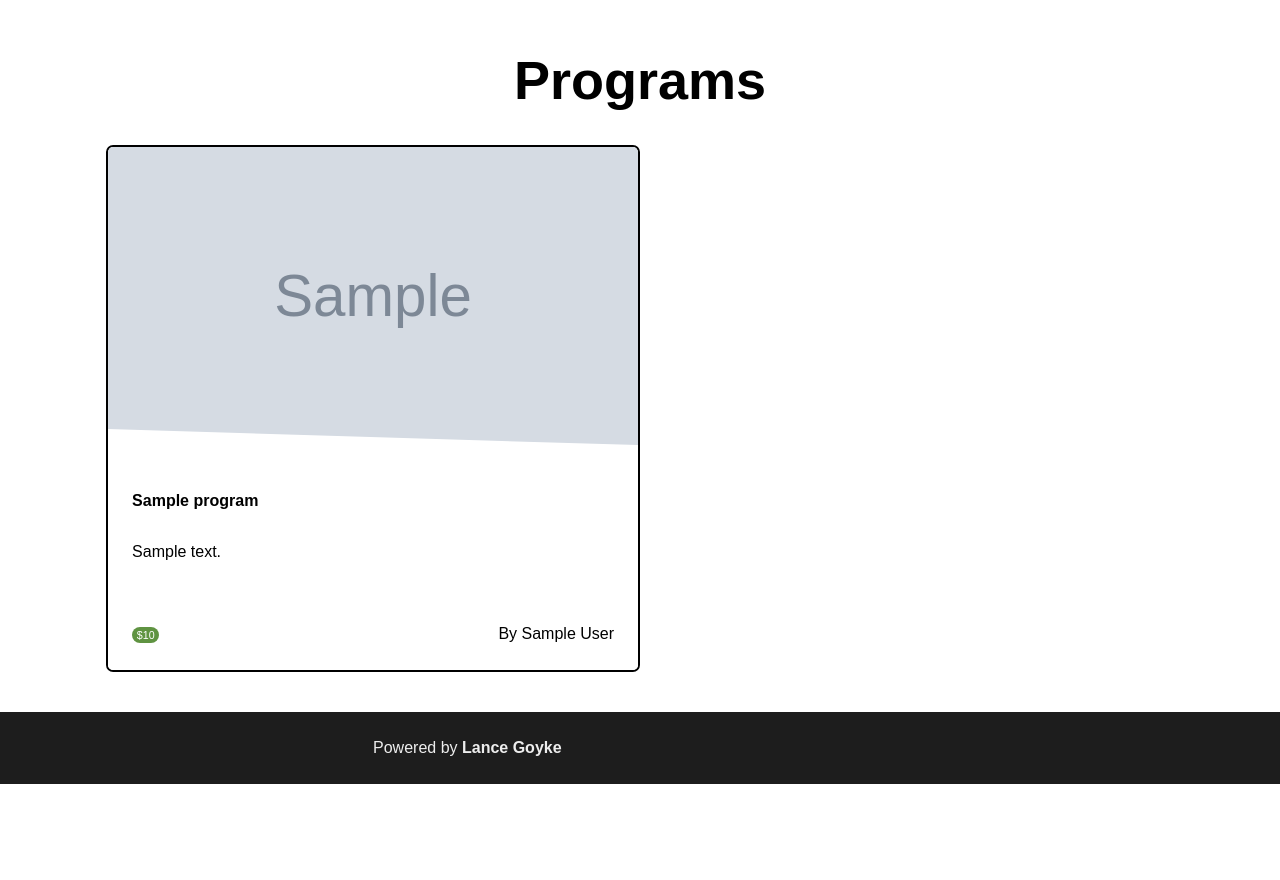
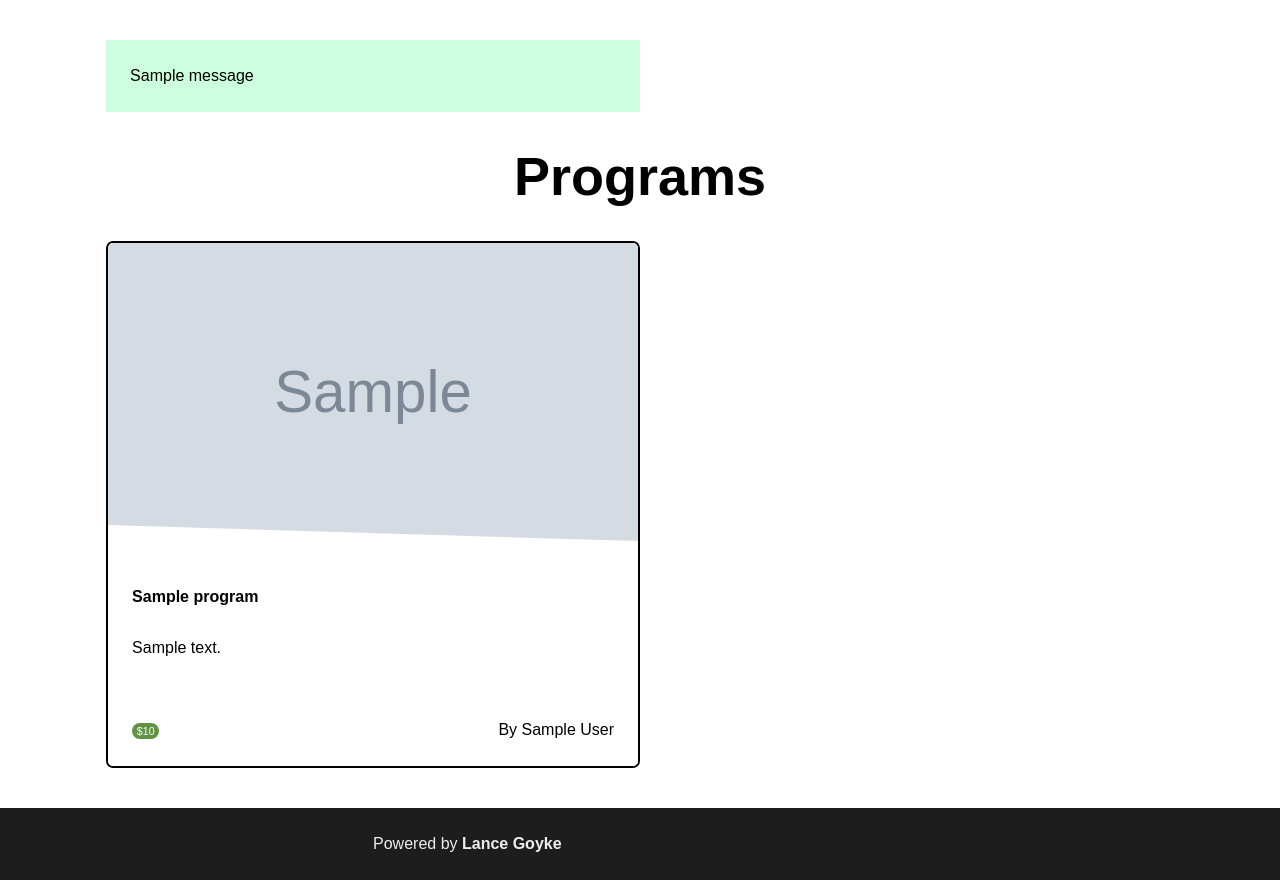
Before and after one commit to kevindev427/fitness_store, a Django app: page /programs/ in a window 1280 px wide. Shown: the part 72-952 px from the top of the page. Before the commit the page ends 856 px from the top, so only its background shows below. Run offline with Django 3.2, Linux system fonts and the light colour scheme; tables that the repository leaves empty hold one stand-in row (values such as "Sample post"); grey boxes marked "Sample" are stand-in pictures; one stand-in notice (Sample message) is shown; parts of the project's set-up code (start-up, migrations or seed data) failed here and were passed over.

Commit message:
show messages on _base_wide.html template

```diff
--- a/app/store_project/templates/_base_wide.html
+++ b/app/store_project/templates/_base_wide.html
@@ -22,6 +22,16 @@
 <!-- THE CONTENT -->
 <div class="content">
   <div class="stack center max-width:measure*2">
+    {% if messages %}
+      <div class="messages">
+        <ul>
+          {% for message in messages %}
+          <li class="box {% if message.tags %}{{ message.tags }}{% endif %}">{{message}}</li>
+          {% endfor %}
+        </ul>
+      </div>
+    {% endif %}
+
     {% block content %}
     <!-- No content available -->
     {% endblock content %}
```
